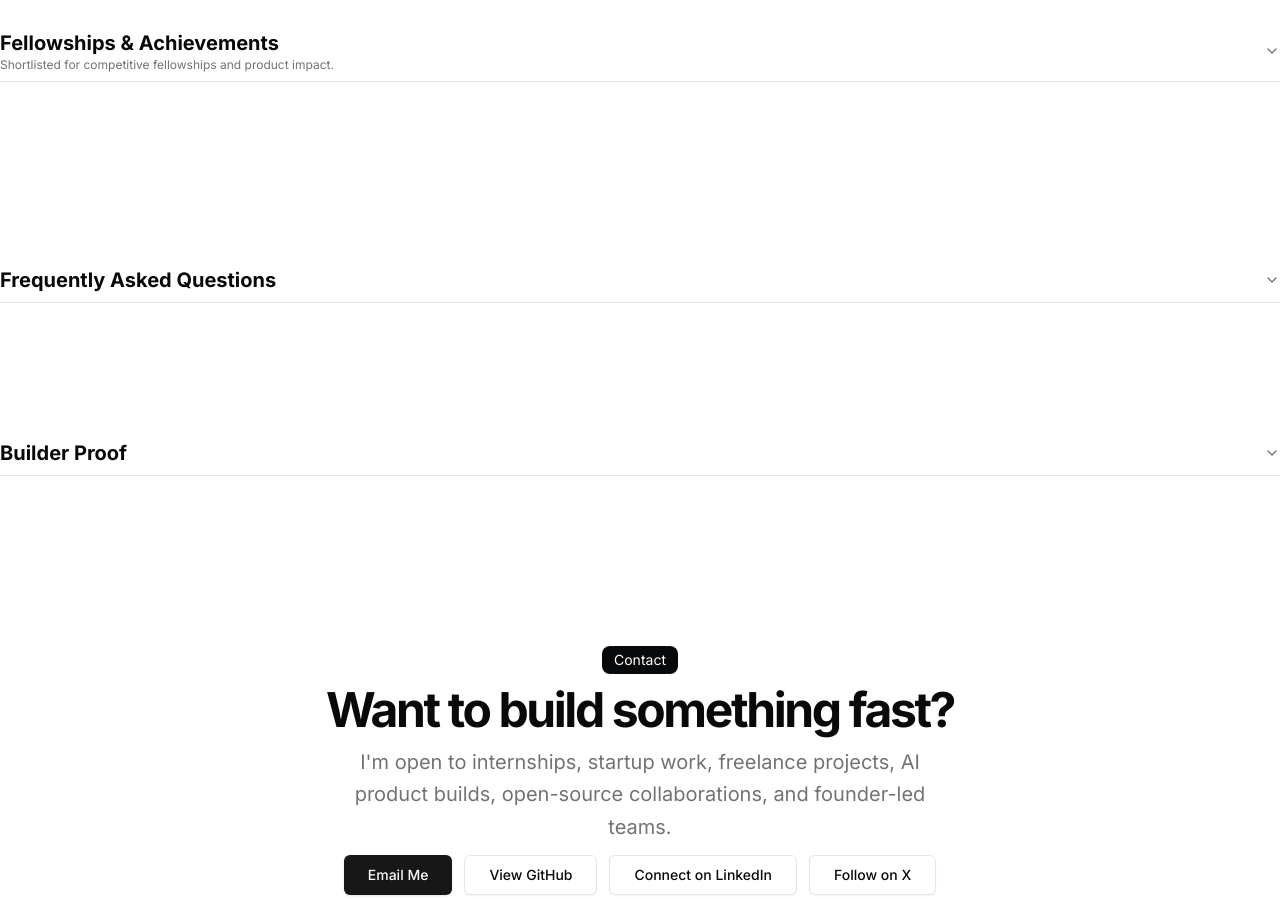
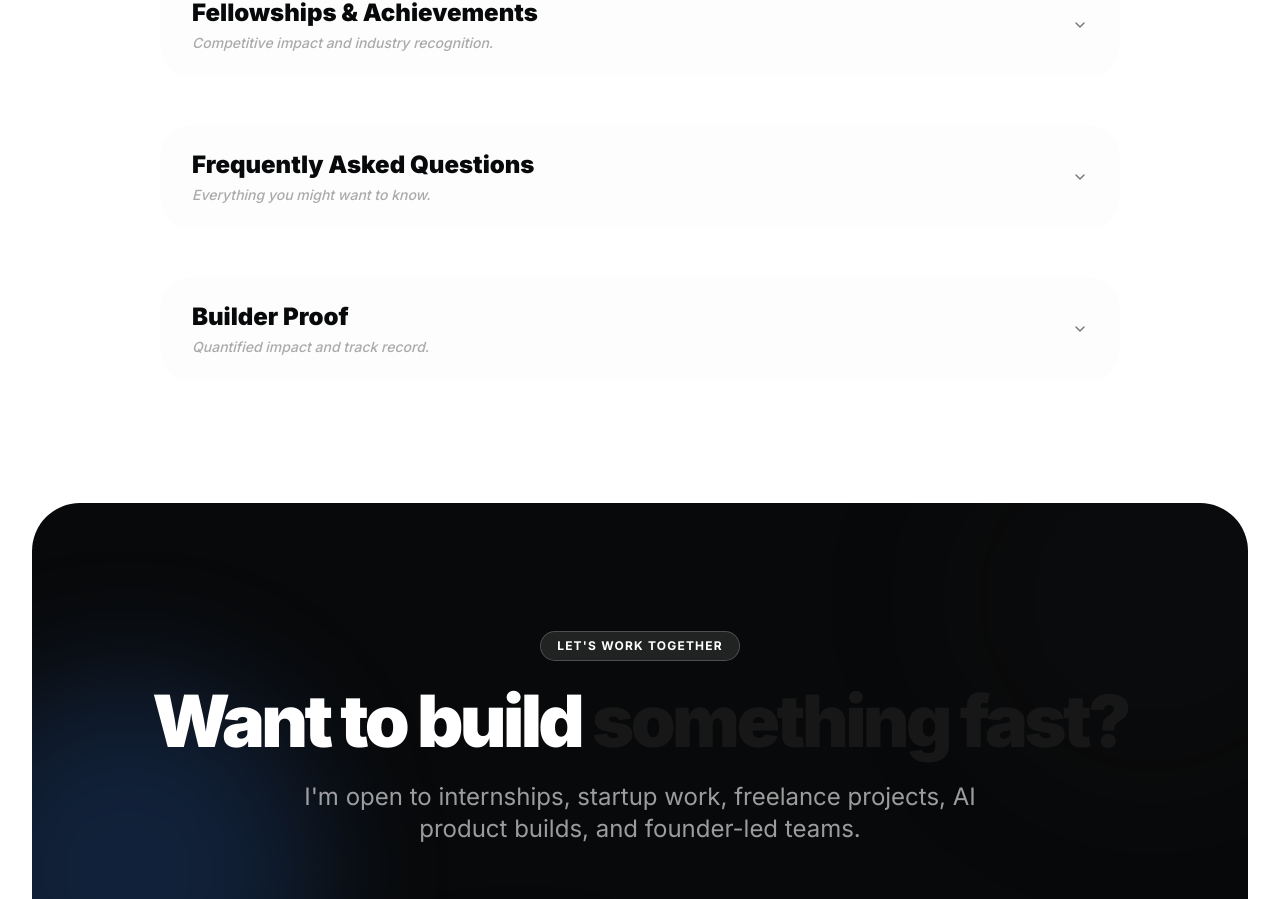
Before and after one commit to SH20RAJ/sh20raj.github.io, a Next.js app: page / in a window 1280 px wide. Shown: the part 6318-7217 px from the top of the page. Built offline with nearby package versions, Linux system fonts and the light colour scheme.

Commit message:
style: redesign bottom sections for better visual balance

```diff
--- a/src/app/home-client.tsx
+++ b/src/app/home-client.tsx
@@ -343,19 +343,20 @@ export function HomeClient({ DATA }: { DATA: any }) {
         </div>
       </section>
 
+      {/* Bottom Interactive Sections */}
+      <section id="details" className="mx-auto w-full max-w-5xl px-8 space-y-12">
         {/* Recognition Section */}
-      <section id="hackathons">
-        <div className="space-y-12 w-full py-12">
+        <div id="hackathons">
           <Accordion type="single" collapsible className="w-full">
-            <AccordionItem value="recognition">
-              <AccordionTrigger className="text-xl font-bold py-2 hover:no-underline">
-                <div className="flex flex-col items-start">
-                  <h2 className="text-xl font-bold">Fellowships & Achievements</h2>
-                  <p className="text-xs font-normal text-muted-foreground">Shortlisted for competitive fellowships and product impact.</p>
+            <AccordionItem value="recognition" className="border-0 bg-secondary/20 rounded-[2rem] px-8 mb-4">
+              <AccordionTrigger className="text-xl font-bold py-6 hover:no-underline hover:text-primary transition-all">
+                <div className="flex flex-col items-start gap-1">
+                  <h2 className="text-2xl font-black">Fellowships & Achievements</h2>
+                  <p className="text-sm font-medium text-muted-foreground/60 italic">Competitive impact and industry recognition.</p>
                 </div>
               </AccordionTrigger>
-              <AccordionContent className="pt-4">
-                <ul className="mb-4 ml-4 divide-y divide-dashed border-l">
+              <AccordionContent className="pt-4 pb-10">
+                <ul className="grid grid-cols-1 md:grid-cols-2 gap-6 pt-6 border-t border-dashed">
                   {DATA.hackathons.map((project: any, id: number) => (
                     <BlurFade key={project.title + project.dates} delay={BLUR_FADE_DELAY * 0.1 + id * 0.05}>
                       <HackathonCard title={project.title} description={project.description} location={project.location} dates={project.dates} image={project.image} links={project.links} />
@@ -366,17 +367,19 @@ export function HomeClient({ DATA }: { DATA: any }) {
             </AccordionItem>
           </Accordion>
         </div>
-      </section>
 
         {/* FAQ Section */}
-      <section id="faq">
+        <div id="faq">
           <Accordion type="single" collapsible className="w-full">
-          <AccordionItem value="faq">
-            <AccordionTrigger className="text-xl font-bold py-2 hover:no-underline">
-              Frequently Asked Questions
+            <AccordionItem value="faq" className="border-0 bg-secondary/20 rounded-[2rem] px-8 mb-4">
+              <AccordionTrigger className="text-xl font-bold py-6 hover:no-underline hover:text-primary transition-all">
+                <div className="flex flex-col items-start gap-1">
+                  <h2 className="text-2xl font-black">Frequently Asked Questions</h2>
+                  <p className="text-sm font-medium text-muted-foreground/60 italic">Everything you might want to know.</p>
+                </div>
               </AccordionTrigger>
-            <AccordionContent className="pt-4">
-              <Accordion type="single" collapsible className="w-full space-y-2">
+              <AccordionContent className="pt-4 pb-10">
+                <Accordion type="single" collapsible className="w-full space-y-4 pt-6 border-t border-dashed">
                   {[
                     { q: "Who is Shaswat Raj?", a: "Shaswat Raj (SH20RAJ) is a full-stack developer and AI product builder from India. He builds SaaS apps, developer tools, AI products, and open-source packages. He has 500+ projects, 50+ npm packages, and 45k+ Dev.to followers." },
                     { q: "What does Shaswat Raj build?", a: "AI tools (Kishan AI, Debo, AayeChup), SaaS apps (Scaleboard, Waitlist.js), developer utilities (30tools, IndexFast, FormGuard), content platforms, automation systems, and open-source npm packages." },
@@ -384,11 +387,11 @@ export function HomeClient({ DATA }: { DATA: any }) {
                     { q: "Is Shaswat Raj available for internships, freelance, or startup work?", a: "Yes. Shaswat is open to internships, startup work, freelance projects, AI product builds, open-source collaborations, and founder-led teams. Contact him at sh20raj@gmail.com." },
                     { q: "Where can I see Shaswat Raj's projects?", a: "Visit the projects page on this portfolio, browse his GitHub at github.com/SH20RAJ, check his npm packages at npmjs.com/~sh20raj, or read his articles at dev.to/sh20raj." },
                   ].map((faq, id) => (
-                  <AccordionItem key={faq.q} value={`faq-${id}`} className="border rounded-lg px-4 shadow-sm bg-card">
-                    <AccordionTrigger className="text-sm font-semibold py-3 hover:no-underline">
+                    <AccordionItem key={faq.q} value={`faq-${id}`} className="border-0 rounded-2xl px-6 bg-background/50">
+                      <AccordionTrigger className="text-base font-bold py-4 hover:no-underline">
                         {faq.q}
                       </AccordionTrigger>
-                    <AccordionContent className="text-sm text-muted-foreground pb-4">
+                      <AccordionContent className="text-base text-muted-foreground/80 pb-6">
                         {faq.a}
                       </AccordionContent>
                     </AccordionItem>
@@ -397,17 +400,20 @@ export function HomeClient({ DATA }: { DATA: any }) {
               </AccordionContent>
             </AccordionItem>
           </Accordion>
-      </section>
+        </div>
 
         {/* Builder Proof Section */}
-      <section id="proof">
+        <div id="proof">
           <Accordion type="single" collapsible className="w-full">
-          <AccordionItem value="proof">
-            <AccordionTrigger className="text-xl font-bold py-2 hover:no-underline">
-              Builder Proof
+            <AccordionItem value="proof" className="border-0 bg-secondary/20 rounded-[2rem] px-8">
+              <AccordionTrigger className="text-xl font-bold py-6 hover:no-underline hover:text-primary transition-all">
+                <div className="flex flex-col items-start gap-1">
+                  <h2 className="text-2xl font-black">Builder Proof</h2>
+                  <p className="text-sm font-medium text-muted-foreground/60 italic">Quantified impact and track record.</p>
+                </div>
               </AccordionTrigger>
-            <AccordionContent>
-              <div className="grid grid-cols-2 sm:grid-cols-3 gap-3 pt-4">
+              <AccordionContent className="pt-4 pb-10">
+                <div className="grid grid-cols-1 sm:grid-cols-2 lg:grid-cols-3 gap-6 pt-6 border-t border-dashed">
                   {[
                     { label: "500+ Projects Shipped", desc: "Full-stack products, tools, APIs, and open-source packages" },
                     { label: "AI Tools & SaaS Apps", desc: "AI products, developer utilities, and content platforms" },
@@ -417,9 +423,9 @@ export function HomeClient({ DATA }: { DATA: any }) {
                     { label: "AICTE APF 2025", desc: "Top 500 across India for AI product fellowship" },
                   ].map((item, id) => (
                     <BlurFade key={item.label} delay={id * 0.05}>
-                    <div className="rounded-lg border bg-card p-4 text-card-foreground shadow-sm h-full">
-                      <p className="text-sm font-semibold">{item.label}</p>
-                      <p className="text-xs text-muted-foreground mt-1">{item.desc}</p>
+                      <div className="rounded-2xl border bg-background/50 p-6 shadow-sm h-full">
+                        <p className="text-lg font-black">{item.label}</p>
+                        <p className="text-sm text-muted-foreground mt-2">{item.desc}</p>
                       </div>
                     </BlurFade>
                   ))}
@@ -427,23 +433,35 @@ export function HomeClient({ DATA }: { DATA: any }) {
               </AccordionContent>
             </AccordionItem>
           </Accordion>
+        </div>
       </section>
 
       {/* Contact Section */}
-      <section id="contact">
-        <div className="grid items-center justify-center gap-4 px-4 text-center md:px-6 w-full py-12">
+      <section id="contact" className="w-full pb-32">
+        <div className="mx-auto max-w-7xl px-8">
           <BlurFade delay={BLUR_FADE_DELAY * 17}>
-            <div className="space-y-3">
-              <div className="inline-block rounded-lg bg-foreground text-background px-3 py-1 text-sm">Contact</div>
-              <h2 className="text-3xl font-bold tracking-tighter sm:text-5xl">Want to build something fast?</h2>
-              <p className="mx-auto max-w-[600px] text-muted-foreground md:text-xl/relaxed lg:text-base/relaxed xl:text-xl/relaxed">
-                I&apos;m open to internships, startup work, freelance projects, AI product builds, open-source collaborations, and founder-led teams.
+            <div className="relative overflow-hidden rounded-[3rem] bg-foreground text-background p-12 md:p-24 text-center space-y-8">
+              <div className="absolute top-0 right-0 -mr-24 -mt-24 size-96 rounded-full bg-primary/20 blur-3xl" />
+              <div className="absolute bottom-0 left-0 -ml-24 -mb-24 size-96 rounded-full bg-blue-500/20 blur-3xl" />
+
+              <div className="relative z-10 space-y-6">
+                <div className="inline-block rounded-full bg-background/10 text-background px-4 py-1.5 text-xs font-bold uppercase tracking-widest border border-background/20">
+                  Let&apos;s Work Together
+                </div>
+                <h2 className="text-4xl font-black tracking-tighter sm:text-7xl leading-tight">
+                  Want to build <span className="text-primary">something fast?</span>
+                </h2>
+                <p className="mx-auto max-w-[700px] text-background/60 text-lg md:text-2xl leading-relaxed">
+                  I&apos;m open to internships, startup work, freelance projects, AI product builds, and founder-led teams.
                 </p>
-              <div className="flex flex-wrap justify-center gap-3 mt-6">
-                <a href="mailto:sh20raj@gmail.com" className="inline-flex h-10 items-center justify-center rounded-md bg-primary px-6 text-sm font-medium text-primary-foreground shadow transition-colors hover:bg-primary/90">Email Me</a>
-                <a href="https://github.com/SH20RAJ" target="_blank" rel="noopener noreferrer" className="inline-flex h-10 items-center justify-center rounded-md border border-input bg-background px-6 text-sm font-medium shadow-sm transition-colors hover:bg-accent hover:text-accent-foreground">View GitHub</a>
-                <a href="https://linkedin.com/in/sh20raj" target="_blank" rel="noopener noreferrer" className="inline-flex h-10 items-center justify-center rounded-md border border-input bg-background px-6 text-sm font-medium shadow-sm transition-colors hover:bg-accent hover:text-accent-foreground">Connect on LinkedIn</a>
-                <a href="https://x.com/SH20RAJ" target="_blank" rel="noopener noreferrer" className="inline-flex h-10 items-center justify-center rounded-md border border-input bg-background px-6 text-sm font-medium shadow-sm transition-colors hover:bg-accent hover:text-accent-foreground">Follow on X</a>
+                <div className="flex flex-wrap justify-center gap-6 pt-8">
+                  <Link href="mailto:sh20raj@gmail.com" className="inline-flex h-16 items-center justify-center rounded-full bg-primary px-12 text-lg font-black text-primary-foreground shadow-2xl transition-all hover:scale-105 active:scale-95">
+                    Email Me
+                  </Link>
+                  <Link href="https://github.com/SH20RAJ" target="_blank" className="inline-flex h-16 items-center justify-center rounded-full border-2 border-background/20 bg-transparent px-12 text-lg font-black text-background transition-all hover:bg-background/10 hover:scale-105 active:scale-95">
+                    View GitHub
+                  </Link>
+                </div>
               </div>
             </div>
           </BlurFade>
```
Lines whose indentation alone changed are shown as unchanged.
